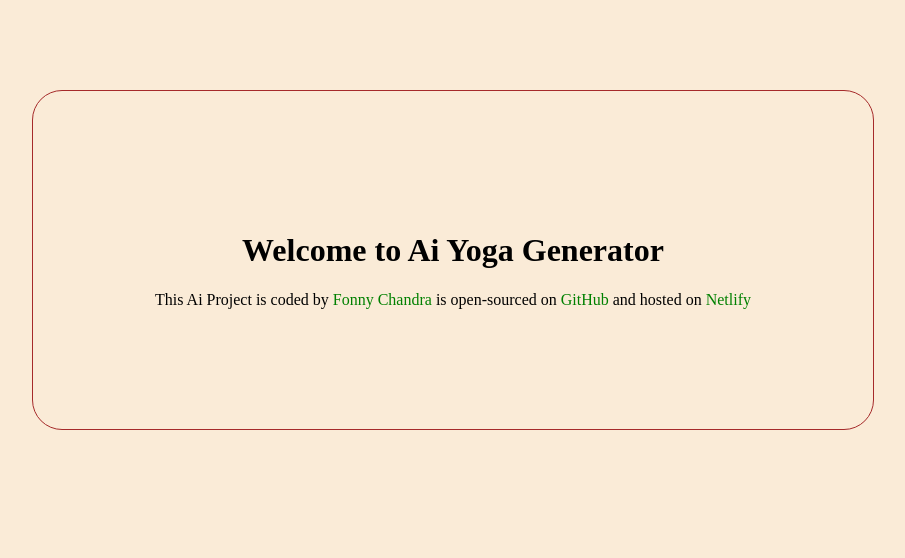
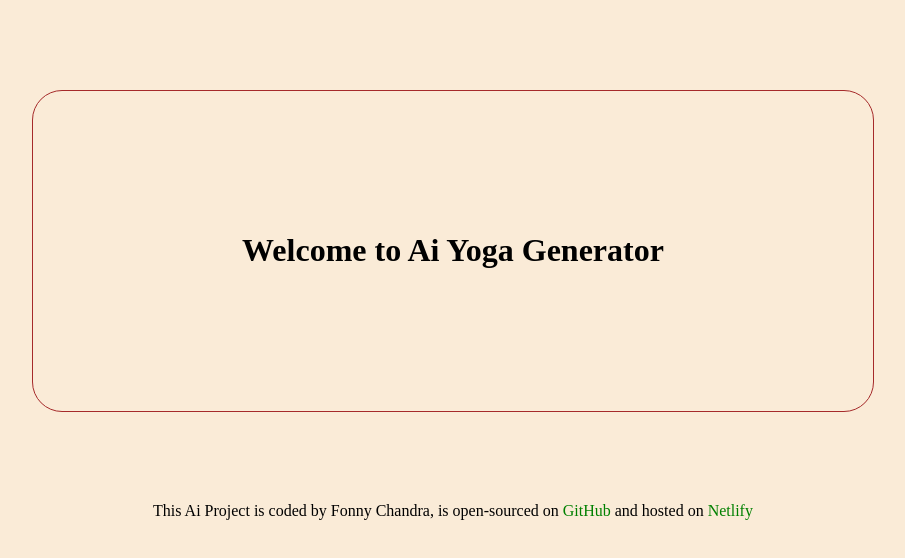
Before and after one commit to fonnycode/yoga-pose-generator, a plain HTML site: page index.html in a window 1280 px wide. Shown: the whole page, without its empty margins (187-1092 px from the left). Drawn offline with Linux system fonts and the light colour scheme.

Commit message:
adjusted index html and css

```diff
--- a/index.html
+++ b/index.html
@@ -1,16 +1,23 @@
 <!DOCTYPE html>
 <html lang="en">
+
 <head>
     <meta charset="UTF-8">
     <meta name="viewport" content="width=device-width, initial-scale=1.0">
-    <link rel="stylesheet" href="src/index.css" / >
+    <link rel="stylesheet" href="src/index.css" />
     <title>AI Yoga Poses generator</title>
 </head>
+
 <body>
-   <h1> Welcome to Ai Yoga Generator</h1>
-   <footer>This Ai Project is coded by <a href="#" target="_blank"> Fonny Chandra </a> is open-sourced on <a href="#" target="_blank">GitHub</a>
-and hosted on <a href="#" target="_blank">Netlify</a>
-</footer>
-<script src="src/index.js"></script>
+    <header>
+    <h1> Welcome to Ai Yoga Generator</h1>
+    </header>
+    <main></main>
+    <footer>This Ai Project is coded by Fonny Chandra, is open-sourced on <a
+            href="https://github.com/fonnycode/yoga-pose-generator" target="_blank">GitHub</a>
+        and hosted on <a href="https://ai-yoga-generator.netlify.app/" target="_blank">Netlify</a>
+    </footer>
+    <script src="src/index.js"></script>
 </body>
+
 </html>
--- a/src/index.css
+++ b/src/index.css
@@ -1,7 +1,12 @@
-body {
+body,
+footer {
+    text-align: center;
+    background-color: antiquewhite;
+}
+
+header {
+    text-align: center;
     max-width: 600px;
-    background-color: antiquewhite;
-    text-align: center;
     border: 1px solid brown;
     border-radius: 30px;
     margin: 90px auto;
@@ -9,6 +14,7 @@ body {
 }
 
 footer a {
+
     text-decoration: none;
     color: green;
 }
```
